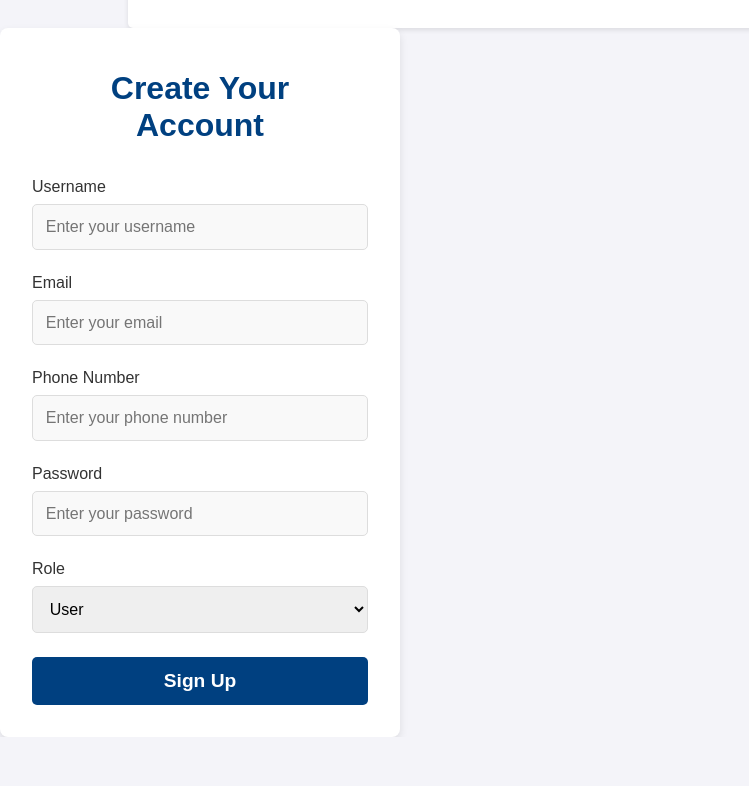
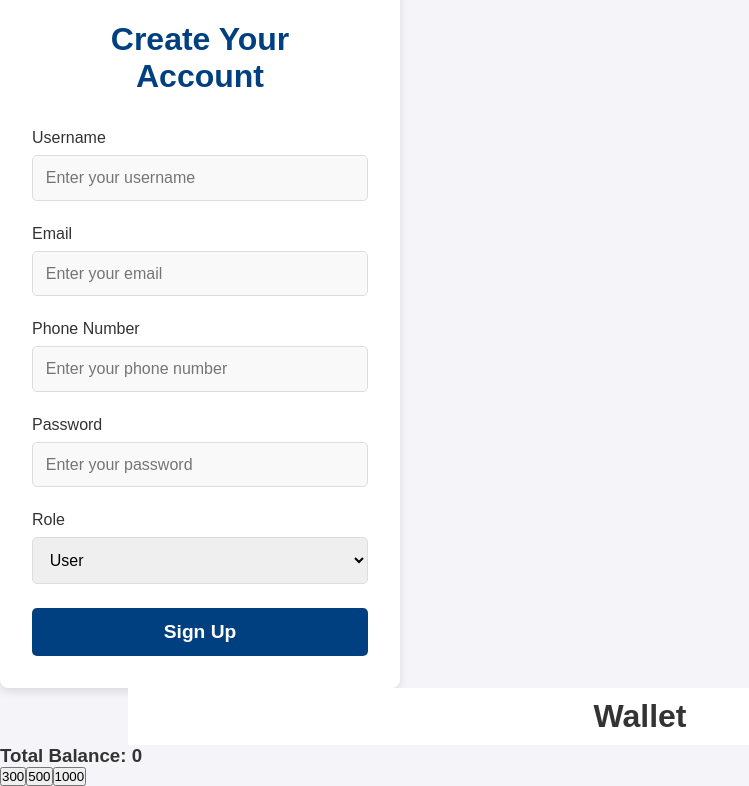
Before and after one commit to prachi91124/Parking-Management-System, a React (Create React App) app in the folder client/: page / in a window 1280 px wide. Shown: the part 740-1526 px from the top of the page, without its empty margins (0-749 px from the left). Before the commit the page ends 1477 px from the top, so only its background shows below. Built offline with nearby package versions, Linux system fonts and the light colour scheme.

Commit message:
Client Wallet made

```diff
--- a/client/src/App.css
+++ b/client/src/App.css
@@ -1,38 +1,7 @@
-.App {
-  text-align: center;
+*{
+  margin: 0;
+  padding: 0;
+  box-sizing: border-box;
+  scroll-behavior: auto;
+
 }
-
-.App-logo {
-  height: 40vmin;
-  pointer-events: none;
-}
-
-@media (prefers-reduced-motion: no-preference) {
-  .App-logo {
-    animation: App-logo-spin infinite 20s linear;
-  }
-}
-
-.App-header {
-  background-color: #282c34;
-  min-height: 100vh;
-  display: flex;
-  flex-direction: column;
-  align-items: center;
-  justify-content: center;
-  font-size: calc(10px + 2vmin);
-  color: white;
-}
-
-.App-link {
-  color: #61dafb;
-}
-
-@keyframes App-logo-spin {
-  from {
-    transform: rotate(0deg);
-  }
-  to {
-    transform: rotate(360deg);
-  }
-}
--- a/client/src/App.js
+++ b/client/src/App.js
@@ -18,7 +18,7 @@ function App() {
      <Login />
      <ParkingSpace />
      <SignUp />
-     {/* <Wallet /> */}
+     <Wallet />
     </div>
   );
 }
--- a/client/src/Components/Wallet.js
+++ b/client/src/Components/Wallet.js
@@ -0,0 +1,24 @@
+import React, { useState } from 'react'
+import '../Styles/Wallet.css'
+const Wallet = () => {
+    const [balance,setBalance] = useState(0);
+    //useState stores the state of variable balance, when setBalance fn is invoked by clicking balance variable is updated
+  return (
+    <div>
+      <div><h1> Wallet </h1>
+      </div>
+      <div>
+        <h3>Total Balance: {balance}</h3>
+      </div>
+      <div>
+        <div>
+            <button onClick={()=>setBalance(balance+300)}>300</button>
+            <button onClick={()=>setBalance(balance+500)}>500</button>
+            <button onClick={()=> setBalance(balance+1000)}>1000</button>
+        </div>
+      </div>
+    </div>
+  )
+}
+
+export default Wallet
```
Also changed, not shown: client/src/Styles/Wallet.css (added).
